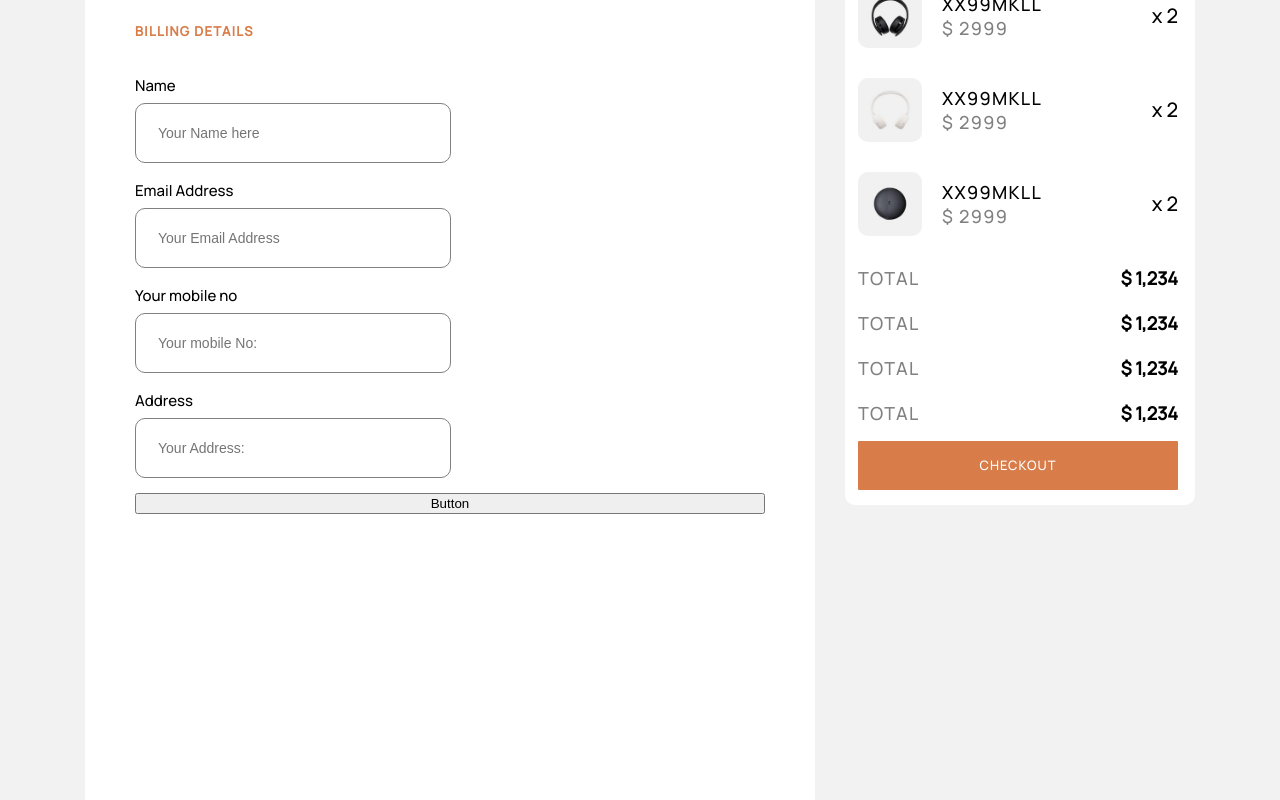
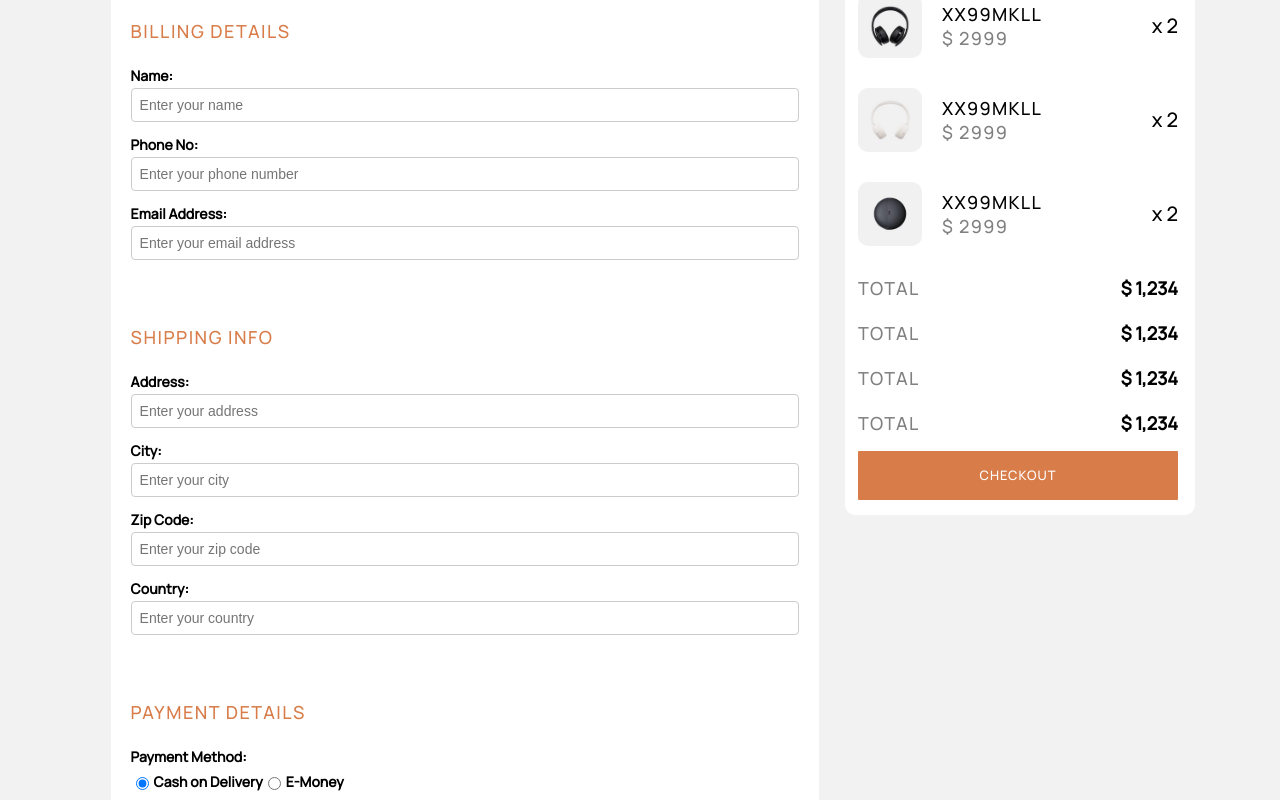
Before and after one commit to sandeeep0098/Audiophile_MERN_Stack_New, a Next.js app: page /Checkout in a window 1280 px wide. Shown: the part 340-1140 px from the top of the page. Built offline with nearby package versions, Linux system fonts and the light colour scheme.

Commit message:
checkout form

```diff
--- a/src/app/Checkout/Checkout.scss
+++ /dev/null
@@ -1,77 +0,0 @@
-.checkout {
-  background-color: var(--colorGreyMedium);
-
-  .back-link {
-    text-align: center;
-    padding: 5rem;
-    .link {
-      text-decoration: none;
-      color: gray;
-      &:hover {
-        text-decoration: underline;
-      }
-    }
-  }
-  .wrapper {
-    display: flex;
-    margin: 0 auto;
-    justify-content: space-between;
-    padding-bottom: 10rem;
-    max-width: 111rem;
-
-    .main-form {
-      background-color: var(--colorWhite);
-      width: 73rem;
-      height: 120rem;
-      border-radius: 1rem;
-      h2 {
-        font-weight: bold;
-        font-size: 3.2rem;
-
-        margin: 5rem 5rem 4rem;
-      }
-
-      .main-form-wrapper {
-        max-width: 63rem;
-        // background-color: aqua;
-        height: 100rem;
-        margin: auto;
-
-        .input_billing_details {
-          h6 {
-            color: var(--primaryColor);
-            font-weight: bold;
-            font-size: 1.3rem;
-          }
-
-          .wrapper-input {
-            display: flex;
-            gap: 1.5rem;
-            flex-direction: column;
-            .fieldinput {
-              display: flex;
-              flex-direction: column;
-              gap: 0.5rem;
-              .field-input {
-                width: 31rem;
-                height: 5.6rem;
-                border-radius: 1rem;
-                border: 1px solid Grey;
-                transition: border-color 0.3s;
-                outline: none;
-                &:focus,
-                &:hover {
-                  border-color: var(--primaryColor);
-                }
-                &::placeholder {
-                  font-size: 1.4rem;
-                  padding-left: 2rem;
-                }
-              }
-            }
-          }
-        }
-      }
-    }
-  }
-}
--- /dev/null
+++ b/src/app/Checkout/CheckoutForm.module.scss
@@ -0,0 +1,90 @@
+/* CheckoutForm.module.scss */
+
+.wrapper {
+  background-color: var(--colorGreyMedium);
+}
+
+.wrapper_form {
+  max-width: 111rem;
+  display: flex;
+  justify-content: space-between;
+  margin: auto;
+  padding-top: 1rem;
+  padding-bottom: 10rem;
+}
+
+.checkoutForm {
+  max-width: 73rem;
+  margin: 0 auto;
+  display: flex;
+  flex-wrap: wrap;
+  justify-content: space-between;
+  background-color: var(--colorWhite);
+  padding: 2rem;
+  border-radius: 1rem;
+}
+
+.formSection {
+  width: 100%;
+  margin-bottom: 3rem;
+
+  h1 {
+    font-size: 3.2rem;
+    margin-bottom: 1rem;
+    font-weight: bold;
+  }
+
+  h2 {
+    font-size: 1.8rem;
+    margin-bottom: 1rem;
+    color: var(--primaryColor);
+  }
+}
+
+.formGroup {
+  display: flex;
+  flex-direction: column;
+  margin-bottom: 1rem;
+
+  label {
+    font-size: 1.4rem;
+    font-weight: bold;
+  }
+
+  input {
+    padding: 0.8rem;
+    font-size: 1.4rem;
+    border: 1px solid #ccc;
+    border-radius: 4px;
+    outline: none;
+  }
+
+  input:focus {
+    border-color: var(--primaryColor);
+  }
+}
+
+.paymentMethod {
+  display: flex;
+  align-items: center;
+
+  input[type='radio'] {
+    margin-right: 0.5rem;
+  }
+}
+
+.emoneyDetails {
+  margin-top: 1.5rem;
+}
+
+.back_link {
+  text-align: center;
+  padding: 5rem;
+  .link {
+    text-decoration: none;
+    color: gray;
+    &:hover {
+      text-decoration: underline;
+    }
+  }
+}
--- a/src/app/Checkout/page.tsx
+++ b/src/app/Checkout/page.tsx
@@ -1,150 +1,339 @@
 'use client';
-import React from 'react';
-import './Checkout.scss';
-import Sumarry from '@/components/cart/Sumarry';
+import React, { useState, useRef } from 'react';
+import styles from './CheckoutForm.module.scss';
+import Summary from '@/components/cart/Sumarry';
 import Link from 'next/link';
 
-import { useRef, useState } from 'react';
+const CheckoutForm = () => {
+  const [paymentMethod, setPaymentMethod] = useState('cash');
+  const [nameError, setNameError] = useState('');
+  const [phoneError, setPhoneError] = useState('');
+  const [emailError, setEmailError] = useState('');
+  const [addressError, setAddressError] = useState('');
+  const [cityError, setCityError] = useState('');
+  const [zipError, setZipError] = useState('');
+  const [countryError, setCountryError] = useState('');
+  const [cardNoError, setCardNoError] = useState('');
+  const [cvvError, setCvvError] = useState('');
+  const [cardHolderNameError, setCardHolderNameError] = useState('');
 
-const Checkout = () => {
-  // const router = useRouter();
   const nameInputRef = useRef();
+  const phoneInputRef = useRef();
   const emailInputRef = useRef();
-  const mobileInputRef = useRef();
   const addressInputRef = useRef();
+  const cityInputRef = useRef();
+  const zipInputRef = useRef();
+  const countryInputRef = useRef();
+  const cardNoInputRef = useRef();
+  const cvvInputRef = useRef();
+  const cardHolderNameInputRef = useRef();
 
-  const [formInputIsValid, setFormInputIsValid] = useState({
-    name: true,
-    // email: true,
-    // phone: true,
-    // address: true,
-  });
-
-  const isEmpty = (value) => value.trim().length === '';
+  const handlePaymentMethodChange = (event) => {
+    setPaymentMethod(event.target.value);
+  };
 
   const handleGoBack = () => {
     window.history.back();
   };
-  const formSubmitHandler = (event: any) => {
-    event.preventDefault();
 
-    const enteredName = nameInputRef.current.value;
-    const enteredEmail = emailInputRef.current.value;
-    const enteredMobile = mobileInputRef.current.value;
-    const enteredAddress = addressInputRef.current.value;
+  const validateInputs = () => {
+    let isValid = true;
 
-    const enteredNameIsValid = isEmpty(enteredName);
-    // const enteredEmailIsValid = !isEmpty(enteredEmail);
-    // const enteredAddressIsValid = !isEmpty(enteredAddress);
-    // const enteredPhoneIsValid = !isEmpty(enteredMobile);
-
-    setFormInputIsValid({
-      name: enteredNameIsValid,
-      // email: enteredEmailIsValid,
-      // address: enteredAddressIsValid,
-      // phone: enteredPhoneIsValid,
-    });
-
-    const formIsValid = enteredNameIsValid;
-
-    if (!formIsValid) {
-      console.log('Invalid form input:', formInputIsValid);
-      return;
+    // Validation for name
+    if (nameInputRef.current.value.trim() === '') {
+      setNameError('Name is required');
+      isValid = false;
+    } else {
+      setNameError('');
     }
 
+    // Validation for phone
+    const phoneRegex = /^\d{10}$/;
+    if (!phoneRegex.test(phoneInputRef.current.value)) {
+      setPhoneError('Invalid phone number');
+      isValid = false;
+    } else {
+      setPhoneError('');
+    }
+
+    // Validation for email
+    const emailRegex = /^[^\s@]+@[^\s@]+\.[^\s@]+$/;
+    if (!emailRegex.test(emailInputRef.current.value)) {
+      setEmailError('Invalid email address');
+      isValid = false;
+    } else {
+      setEmailError('');
+    }
+
+    // Validation for address
+    if (addressInputRef.current.value.trim() === '') {
+      setAddressError('Address is required');
+      isValid = false;
+    } else {
+      setAddressError('');
+    }
+
+    // Validation for city
+    if (cityInputRef.current.value.trim() === '') {
+      setCityError('City is required');
+      isValid = false;
+    } else {
+      setCityError('');
+    }
+
+    // Validation for zip
+    if (zipInputRef.current.value.trim() === '') {
+      setZipError('Zip code is required');
+      isValid = false;
+    } else {
+      setZipError('');
+    }
+
+    // Validation for country
+    if (countryInputRef.current.value.trim() === '') {
+      setCountryError('Country is required');
+      isValid = false;
+    } else {
+      setCountryError('');
+    }
+
+    // Validation for card number (if using E-Money)
+    if (paymentMethod === 'emoney') {
+      if (cardNoInputRef.current.value.trim() === '') {
+        setCardNoError('Card number is required');
+        isValid = false;
+      } else {
+        setCardNoError('');
+      }
+    }
+
+    // Validation for CVV (if using E-Money)
+    if (paymentMethod === 'emoney') {
+      if (cvvInputRef.current.value.trim() === '') {
+        setCvvError('CVV is required');
+        isValid = false;
+      } else {
+        setCvvError('');
+      }
+    }
+
+    // Validation for card holder's name (if using E-Money)
+    if (paymentMethod === 'emoney') {
+      if (cardHolderNameInputRef.current.value.trim() === '') {
+        setCardHolderNameError("Card holder's name is required");
+        isValid = false;
+      } else {
+        setCardHolderNameError('');
+      }
+    }
+
+    return isValid;
+  };
+
+  const submitFormHandler = (event) => {
+    event.preventDefault();
+    const isFormValid = validateInputs();
+    if (isFormValid) {
+      console.log('form submitted');
+      const enteredName = nameInputRef.current.value;
+      const enteredPhone = phoneInputRef.current.value;
+      const enteredEmail = emailInputRef.current.value;
+      const enteredAddress = addressInputRef.current.value;
+      const enteredCity = cityInputRef.current.value;
+      const enteredZip = zipInputRef.current.value;
+      const enteredCountry = countryInputRef.current.value;
+      const enteredCardNo = cardNoInputRef.current.value;
+      const enteredCvv = cvvInputRef.current.value;
+      const enteredCardHolderName = cardHolderNameInputRef.current.value;
+
+      // Perform form submission logic here with the validated data
       console.log(
-      enteredNameIsValid,
-      enteredEmailIsValid,
-      enteredAddressIsValid,
-      enteredPhoneIsValid
+        enteredCardHolderName,
+        enteredCardNo,
+        enteredCardHolderName,
+        enteredName,
+        enteredCountry,
+        enteredPhone,
+        enteredAddress,
+        enteredPhone
       );
+    }
   };
 
   return (
     <>
-      <div className="checkout">
-        <div className="back-link">
-          <Link href="/" className="link" onClick={handleGoBack}>
+      <div className={styles.wrapper}>
+        <div className={styles.back_link}>
+          <Link href="/" className={styles.link} onClick={handleGoBack}>
             Go Back
           </Link>
         </div>
-
-        <div className="wrapper">
-          <form onSubmit={formSubmitHandler} className="main-form">
-            <h2>Checkout</h2>
-            <div className="main-form-wrapper">
-              <div className="input_billing_details">
-                <h6>Billing details</h6>
-                <div className="wrapper-input">
-                  <div className="fieldinput">
-                    <label htmlFor="name" className="name-label">
-                      Name
-                    </label>
+        <div className={styles.wrapper_form}>
+          <form className={styles.checkoutForm} onSubmit={submitFormHandler}>
+            {/* Section 1: Billing Details */}
+            <div className={styles.formSection}>
+              <h1>Checkout</h1>
+              <h2>Billing Details</h2>
+              <div className={styles.formGroup}>
+                <label htmlFor="name">Name:</label>
                 <input
                   type="text"
-                      placeholder="Your Name here"
-                      className="field-input"
                   id="name"
                   ref={nameInputRef}
+                  placeholder="Enter your name"
                 />
-                    {!formInputIsValid.name && (
-                      <p>Ye vedya form input thik se daal</p>
+                {nameError && <p className={styles.errorText}>{nameError}</p>}
+              </div>
+              <div className={styles.formGroup}>
+                <label htmlFor="phone">Phone No:</label>
+                <input
+                  type="tel"
+                  id="phone"
+                  ref={phoneInputRef}
+                  required
+                  placeholder="Enter your phone number"
+                />
+                {phoneError && <p className={styles.errorText}>{phoneError}</p>}
+              </div>
+              <div className={styles.formGroup}>
+                <label htmlFor="email">Email Address:</label>
+                <input
+                  type="email"
+                  id="email"
+                  ref={emailInputRef}
+                  required
+                  placeholder="Enter your email address"
+                />
+                {emailError && <p className={styles.errorText}>{emailError}</p>}
+              </div>
+            </div>
+
+            {/* Section 2: Shipping Info */}
+            <div className={styles.formSection}>
+              <h2>Shipping Info</h2>
+              <div className={styles.formGroup}>
+                <label htmlFor="address">Address:</label>
+                <input
+                  type="text"
+                  id="address"
+                  ref={addressInputRef}
+                  required
+                  placeholder="Enter your address"
+                />
+                {addressError && (
+                  <p className={styles.errorText}>{addressError}</p>
                 )}
               </div>
-                  <div className="fieldinput">
-                    <label htmlFor="email" className="name-label">
-                      Email Address
-                    </label>
+              <div className={styles.formGroup}>
+                <label htmlFor="city">City:</label>
                 <input
                   type="text"
-                      placeholder="Your Email Address"
-                      className="field-input"
-                      id="email"
-                      ref={emailInputRef}
+                  id="city"
+                  ref={cityInputRef}
+                  required
+                  placeholder="Enter your city"
                 />
+                {cityError && <p className={styles.errorText}>{cityError}</p>}
               </div>
-                  <div className="fieldinput">
-                    <label htmlFor="phone-no" className="name-label">
-                      Your mobile no
-                    </label>
+              <div className={styles.formGroup}>
+                <label htmlFor="zip">Zip Code:</label>
                 <input
                   type="text"
-                      placeholder="Your mobile No:"
-                      className="field-input"
-                      id="phone-no"
-                      ref={mobileInputRef}
+                  id="zip"
+                  ref={zipInputRef}
+                  required
+                  placeholder="Enter your zip code"
                 />
+                {zipError && <p className={styles.errorText}>{zipError}</p>}
               </div>
-                  <div className="fieldinput">
-                    <label htmlFor="city" className="name-label">
-                      Address
-                    </label>
+              <div className={styles.formGroup}>
+                <label htmlFor="country">Country:</label>
                 <input
                   type="text"
-                      placeholder="Your Address:"
-                      className="field-input"
-                      id="city"
-                      ref={addressInputRef}
+                  id="country"
+                  ref={countryInputRef}
+                  required
+                  placeholder="Enter your country"
                 />
-                  </div>
-                  {/* <ProductLinkPrimaryButton
-                    path=""
-                    type="primary"
-                    name="Submit"
-                  /> */}
-                  <button>Button</button>
+                {countryError && (
+                  <p className={styles.errorText}>{countryError}</p>
+                )}
               </div>
             </div>
-              <div className="input_shipping_info"></div>
-              <div className="input_payment_details"></div>
+
+            {/* Section 3: Payment Details */}
+            <div className={styles.formSection}>
+              <h2>Payment Details</h2>
+              <div className={styles.formGroup}>
+                <label>Payment Method:</label>
+                <div className={styles.paymentMethod}>
+                  <input
+                    type="radio"
+                    id="cash"
+                    value="cash"
+                    checked={paymentMethod === 'cash'}
+                    onChange={handlePaymentMethodChange}
+                  />
+                  <label htmlFor="cash">Cash on Delivery</label>
+                  <input
+                    type="radio"
+                    id="emoney"
+                    value="emoney"
+                    checked={paymentMethod === 'emoney'}
+                    onChange={handlePaymentMethodChange}
+                  />
+                  <label htmlFor="emoney">E-Money</label>
                 </div>
+              </div>
+              {paymentMethod === 'emoney' && (
+                <div className={styles.emoneyDetails}>
+                  <div className={styles.formGroup}>
+                    <label htmlFor="cardno">Enter Card No:</label>
+                    <input
+                      type="text"
+                      id="cardno"
+                      ref={cardNoInputRef}
+                      required
+                      placeholder="Enter your card number"
+                    />
+                    {cardNoError && (
+                      <p className={styles.errorText}>{cardNoError}</p>
+                    )}
+                  </div>
+                  <div className={styles.formGroup}>
+                    <label htmlFor="cvv">CVV:</label>
+                    <input
+                      type="text"
+                      id="cvv"
+                      ref={cvvInputRef}
+                      required
+                      placeholder="Enter the CVV"
+                    />
+                    {cvvError && <p className={styles.errorText}>{cvvError}</p>}
+                  </div>
+                  <div className={styles.formGroup}>
+                    <label htmlFor="cardHolderName">Card Holder's Name:</label>
+                    <input
+                      type="text"
+                      id="cardHolderName"
+                      ref={cardHolderNameInputRef}
+                      required
+                      placeholder="Enter the card holder's name"
+                    />
+                    {cardHolderNameError && (
+                      <p className={styles.errorText}>{cardHolderNameError}</p>
+                    )}
+                  </div>
+                </div>
+              )}
+            </div>
+            <button type="submit">Submit</button>
           </form>
-
-          <Sumarry />
+          <Summary />
         </div>
       </div>
     </>
   );
 };
 
-export default Checkout;
+export default CheckoutForm;
--- a/src/components/cart/Sumarry.tsx
+++ b/src/components/cart/Sumarry.tsx
@@ -5,7 +5,7 @@ import blackheadphones from '../../../public/assets/cart/image-xx99-mark-two-hea
 import Image from 'next/image';
 import whiteheadphones from '../../../public/assets/cart/image-xx59-headphones.jpg';
 import speaker from '../../../public/assets/cart/image-yx1-earphones.jpg';
-const Sumarry = () => {
+const Summary = () => {
   return (
     <div className="summary">
       <div className="wrapper">
@@ -110,4 +110,4 @@ const Sumarry = () => {
   );
 };
 
-export default Sumarry;
+export default Summary;
```
Lines whose indentation alone changed are shown as unchanged.
